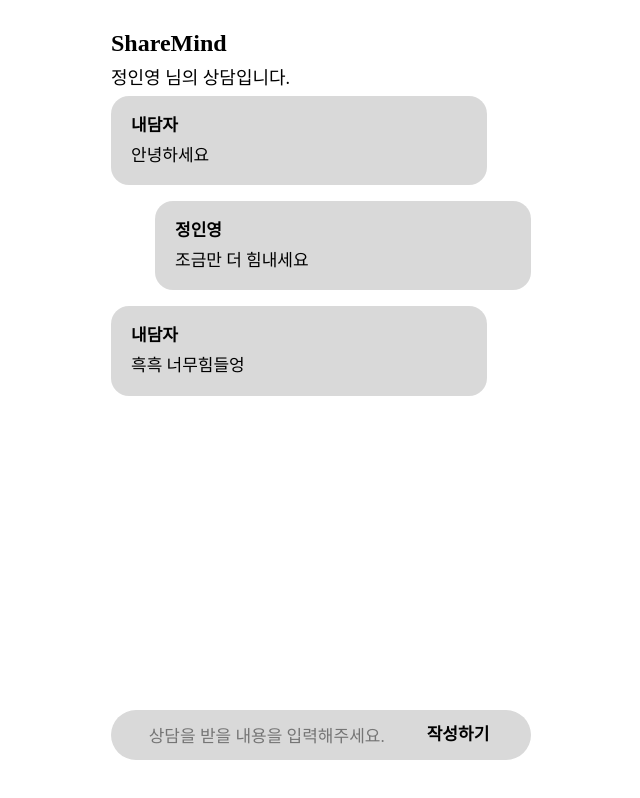
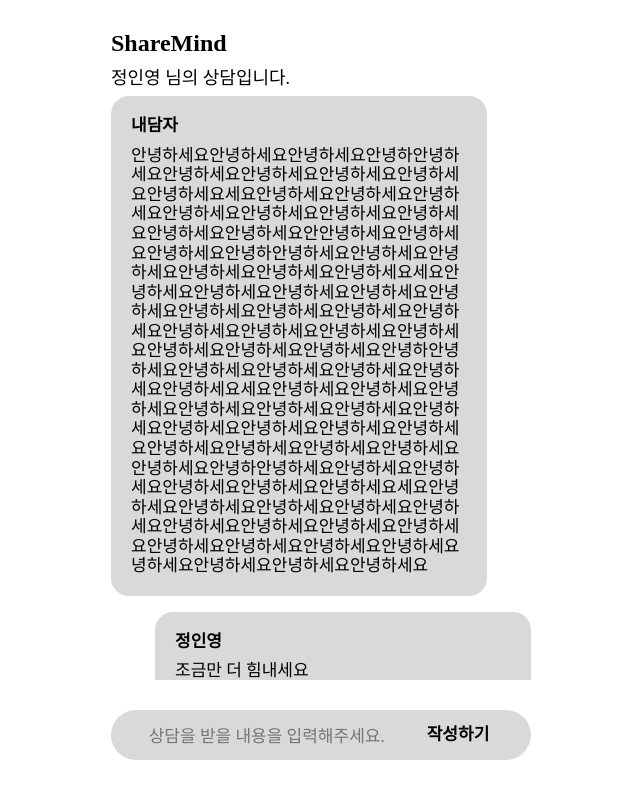
Before and after one commit to rmdnps10/sharemind-client, a React (Create React App) app: page /chat in a window 1280 px wide. Shown: the whole page, without its empty margins (319-959 px from the left). Built offline with nearby package versions, Linux system fonts and the light colour scheme.

Commit message:
Fix: 채팅 길어질 시 Overflow 되는 문제 overflow: scroll 과 height 설정으로 해결 (#2)

```diff
--- a/src/pages/ChatRoomPage.tsx
+++ b/src/pages/ChatRoomPage.tsx
@@ -37,7 +37,10 @@ const ChatRoomPage = () => {
     setName('정인영');
     setIsCustomer(false);
     setMessages({
-      customer: ['안녕하세요', '흑흑 너무힘들엉'],
+      customer: [
+        '안녕하세요안녕하세요안녕하세요안녕하안녕하세요안녕하세요안녕하세요안녕하세요안녕하세요안녕하세요세요안녕하세요안녕하세요안녕하세요안녕하세요안녕하세요안녕하세요안녕하세요안녕하세요안녕하세요안안녕하세요안녕하세요안녕하세요안녕하안녕하세요안녕하세요안녕하세요안녕하세요안녕하세요안녕하세요세요안녕하세요안녕하세요안녕하세요안녕하세요안녕하세요안녕하세요안녕하세요안녕하세요안녕하세요안녕하세요안녕하세요안녕하세요안녕하세요안녕하세요안녕하세요안녕하세요안녕하안녕하세요안녕하세요안녕하세요안녕하세요안녕하세요안녕하세요세요안녕하세요안녕하세요안녕하세요안녕하세요안녕하세요안녕하세요안녕하세요안녕하세요안녕하세요안녕하세요안녕하세요안녕하세요안녕하세요안녕하세요안녕하세요안녕하세요안녕하안녕하세요안녕하세요안녕하세요안녕하세요안녕하세요안녕하세요세요안녕하세요안녕하세요안녕하세요안녕하세요안녕하세요안녕하세요안녕하세요안녕하세요안녕하세요안녕하세요안녕하세요안녕하세요안녕하세요녕하세요안녕하세요안녕하세요안녕하세요',
+        '흑흑 너무힘들엉',
+      ],
       counselor: ['조금만 더 힘내세요'],
     });
     setIsVisibleIntro(false);
@@ -87,6 +90,7 @@ const ChatRoomPage = () => {
         ''
       )}
 
+      <ChatBubbleContainer>
         {messages.customer.length > 0 ? (
           <ChatBubble
             text={messages.customer[0]}
@@ -127,6 +131,7 @@ const ChatRoomPage = () => {
         ) : (
           ''
         )}
+      </ChatBubbleContainer>
 
       <ChatInput
         isActiveInput={isActiveInput}
@@ -144,8 +149,18 @@ const ChatRoomPageContainer = styled.div`
   display: flex;
   position: relative;
   flex-direction: column;
-  align-items: start;
   margin: 3rem;
 `;
 
+const ChatBubbleContainer = styled.div`
+  @media (max-width: 767px) {
+    height: 74vh;
+  }
+  @media (min-width: 768px) {
+    height: 74vh;
+  }
+  display: flex;
+  flex-direction: column;
+  overflow: scroll;
+`;
 export default ChatRoomPage;
```
Lines whose indentation alone changed are shown as unchanged.
